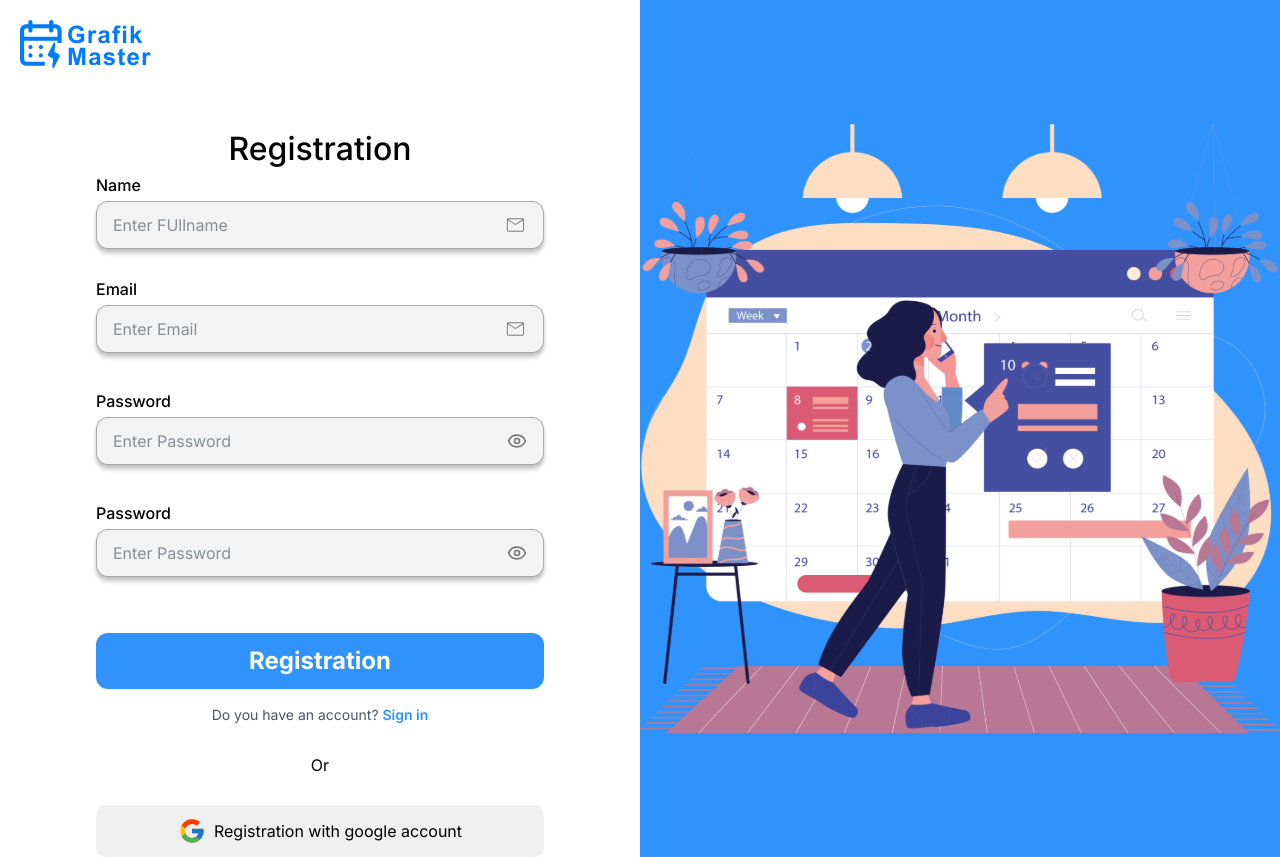
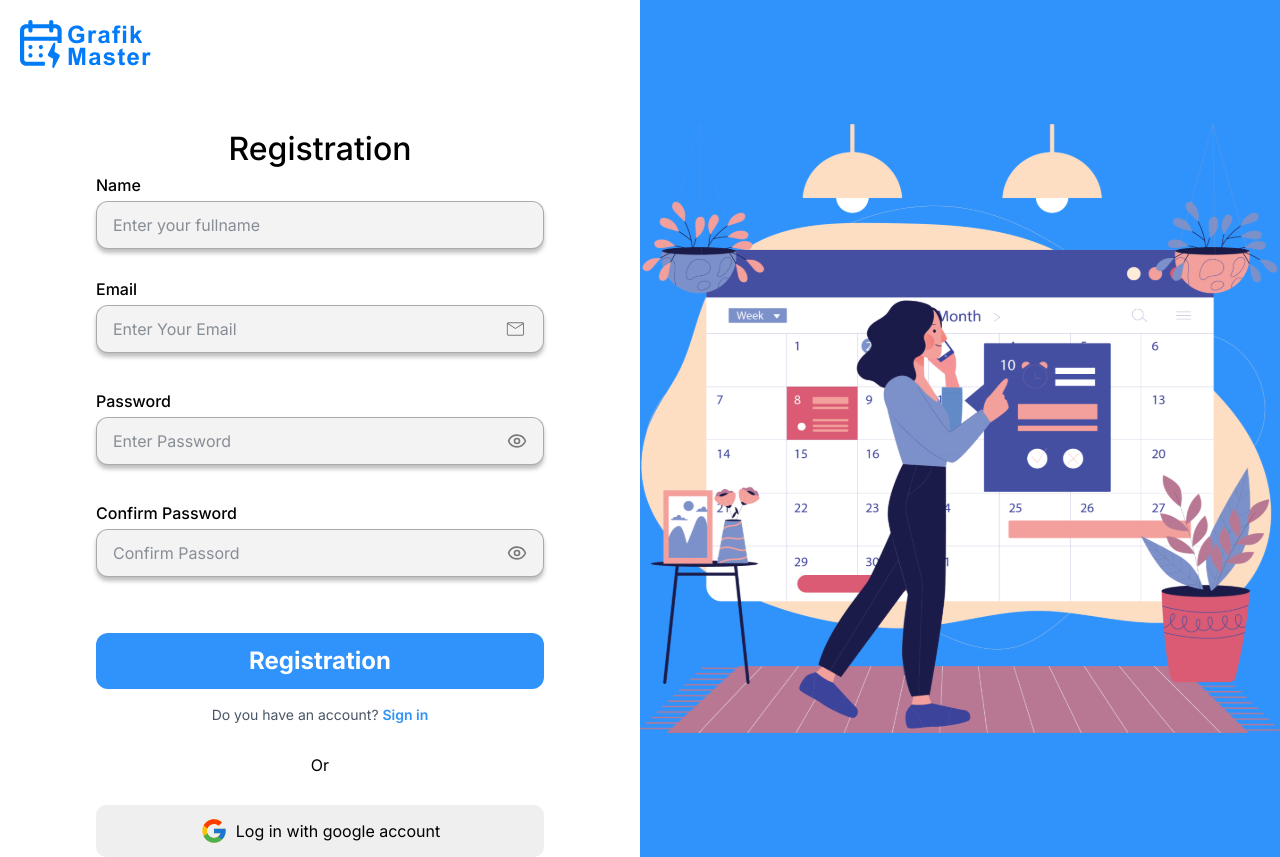
Before and after one commit to shariful962/STworz_Konto_Schedule, a React (Vite) app: page /signup in a window 1280 px wide. Built offline with nearby package versions, Linux system fonts and the light colour scheme; a web font is replaced by a local one.

Commit message:
resgistration multilanguae added

```diff
--- a/src/locales/en/translation.json
+++ b/src/locales/en/translation.json
@@ -3,8 +3,9 @@
     "login": "Log In",
     "logout": "Log Out",
     "signup": "Sign up",
-    "Signin": "Sign in",
+    "signin": "Sign in",
     "registration": "Registration",
+    "name": "Name",
     "email": "Email",
     "password": "Password",
     "confirmPassword": "Confirm Password",
--- a/src/locales/pl/translation.json
+++ b/src/locales/pl/translation.json
@@ -3,8 +3,9 @@
     "login": "Zaloguj się",
     "logout": "Wyloguj się",
     "signup": "Zapisać się",
-    "Signin": "Zaloguj się",
+    "signin": "Zaloguj się",
     "registration": "Rejestracja",
+    "name": "Nazwa",
     "email": "E-mail",
     "password": "Hasło",
     "confirmPassword": "Potwierdź hasło",
--- a/src/pages/Auth/SignUp.jsx
+++ b/src/pages/Auth/SignUp.jsx
@@ -6,8 +6,10 @@ import women from "../../assets/women.svg";
 import { Eye, EyeOff } from "lucide-react";
 import { FaUserEdit } from "react-icons/fa";
 import { Link, useNavigate } from "react-router-dom";
+import { useTranslation } from "react-i18next";
 
 const SignUp = () => {
+  const { t } = useTranslation();
   const [name, setName] = useState("");
   const [email, setEmail] = useState("");
   const [password, setPassword] = useState("");
@@ -35,34 +37,34 @@ const SignUp = () => {
         <div className="max-w-md  mx-auto mt-16 lg:mt-14 px-4 lg:px-0">
           <form onSubmit={handleSignUP}>
             <h1 className="font-medium text-[2rem] text-textClr text-center">
-              Registration
+              {t("auth.registration")}
             </h1>
 
             {/* name input  */}
             <div>
               <label className="block mb-1 font-Inter font-medium text-textClr">
-                Name{" "}
+                {t("auth.name")} {" "}
               </label>
               <div className="form-control">
                 <input
                   type="text"
-                  placeholder="Enter FUllname"
+                  placeholder={t("auth.placeholder.name")}
                   className=" outline-none flex-1 text-gray-800"
                   onChange={(e) => setName(e.target.value)}
                 />
-                <img src={mail} alt="email-icon" />
+                {/* <img src={mail} alt="email-icon" /> */}
               </div>
             </div>
 
             {/* email input  */}
             <div className="mt-7">
               <label className="block mb-1 font-Inter font-medium text-textClr">
-                Email{" "}
+                {t("auth.email")}{" "}
               </label>
               <div className="form-control">
                 <input
                   type="email"
-                  placeholder="Enter Email"
+                  placeholder={t("auth.placeholder.email")}
                   className=" outline-none flex-1 text-gray-800"
                   onChange={(e) => setEmail(e.target.value)}
                 />
@@ -73,7 +75,7 @@ const SignUp = () => {
             {/* password input  */}
             <div className="my-9">
               <label className="block mb-1 font-Inter font-medium text-textClr">
-                Password
+                {t("auth.password")}
               </label>
               <div className="form-control">
                 <input
@@ -82,7 +84,7 @@ const SignUp = () => {
                   onChange={(e) => setPassword(e.target.value)}
                   required
                   className="bg-transparent outline-none flex-1 text-gray-800"
-                  placeholder="Enter Password"
+                  placeholder={t("auth.placeholder.password")}
                 />
                 <button
                   type="button"
@@ -102,7 +104,7 @@ const SignUp = () => {
 
             <div className="my-9">
               <label className="block mb-1 font-Inter font-medium text-textClr">
-                Password
+                {t("auth.confirmPassword")}
               </label>
               <div className="form-control">
                 <input
@@ -111,7 +113,7 @@ const SignUp = () => {
                   onChange={(e) => setConfirmPass(e.target.value)}
                   required
                   className="bg-transparent outline-none flex-1 text-gray-800"
-                  placeholder="Enter Password"
+                  placeholder={t("auth.placeholder.confirmPassword")}
                 />
                 <button
                   type="button"
@@ -132,26 +134,26 @@ const SignUp = () => {
               type="submit"
               className="signIn_submit"
             >
-              Registration
+              {t("auth.registration")}
             </button>
             {/* sign up link  */}
             <div className="mt-4 text-center text-sm text-gray-600">
-              Do you have an account?{" "}
+             {t("auth.doYouHaveAccount")} {" "}
               <span
                 onClick={() => {
                   navigate("/signin");
                 }}
                 className="text-Primary font-semibold hover:underline cursor-pointer"
               >
-                Sign in
+                {t("auth.signin")}
               </span>
             </div>
           </form>
 
-          <h1 className="text-base text-center my-7">Or</h1>
+          <h1 className="text-base text-center my-7">{t("auth.or")}</h1>
 
           <div className="sign_with_goole">
-            <FcGoogle size={28} /> Registration with google account
+            <FcGoogle size={28} /> {t("auth.loginWithGoogle")}
           </div>
         </div>
       </div>
```
